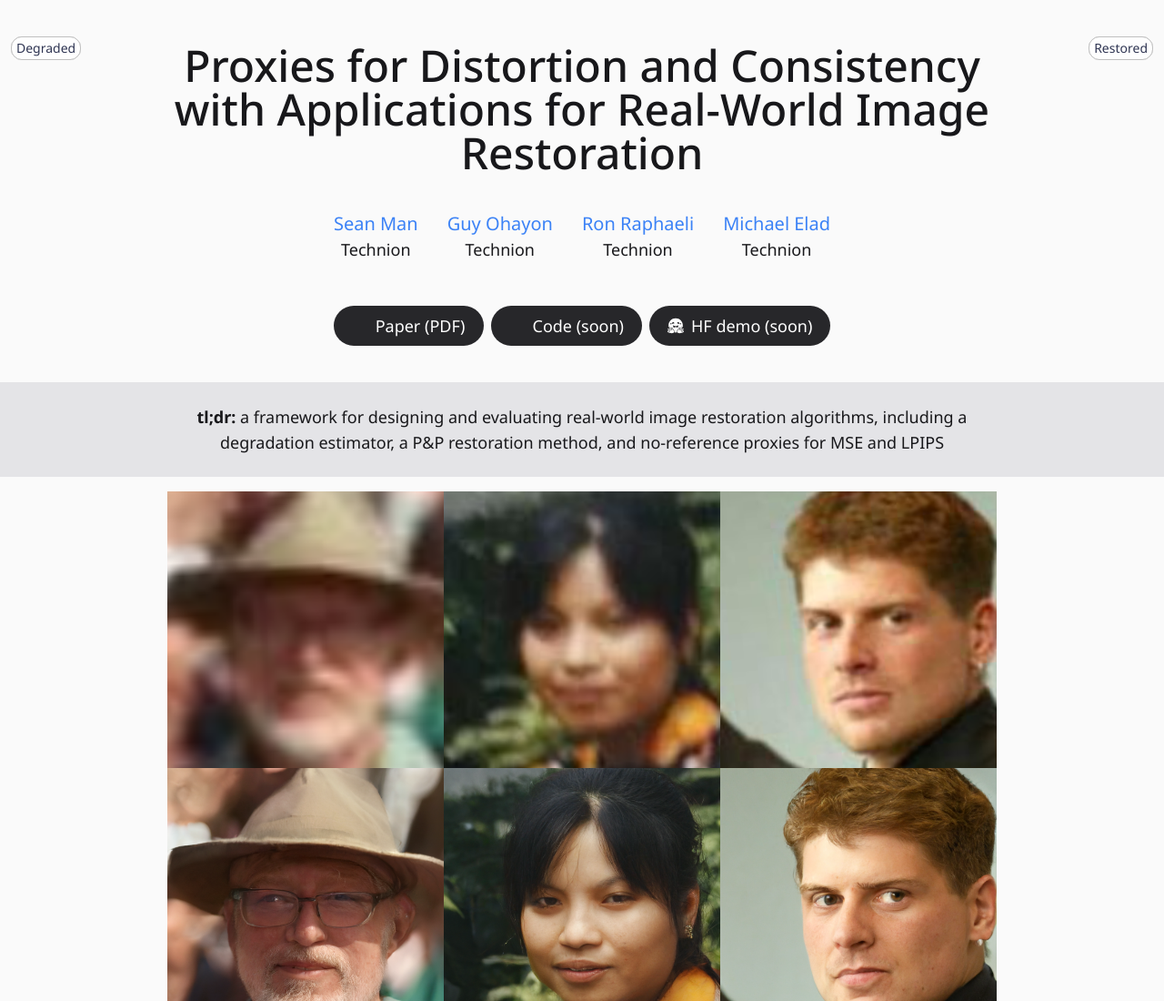
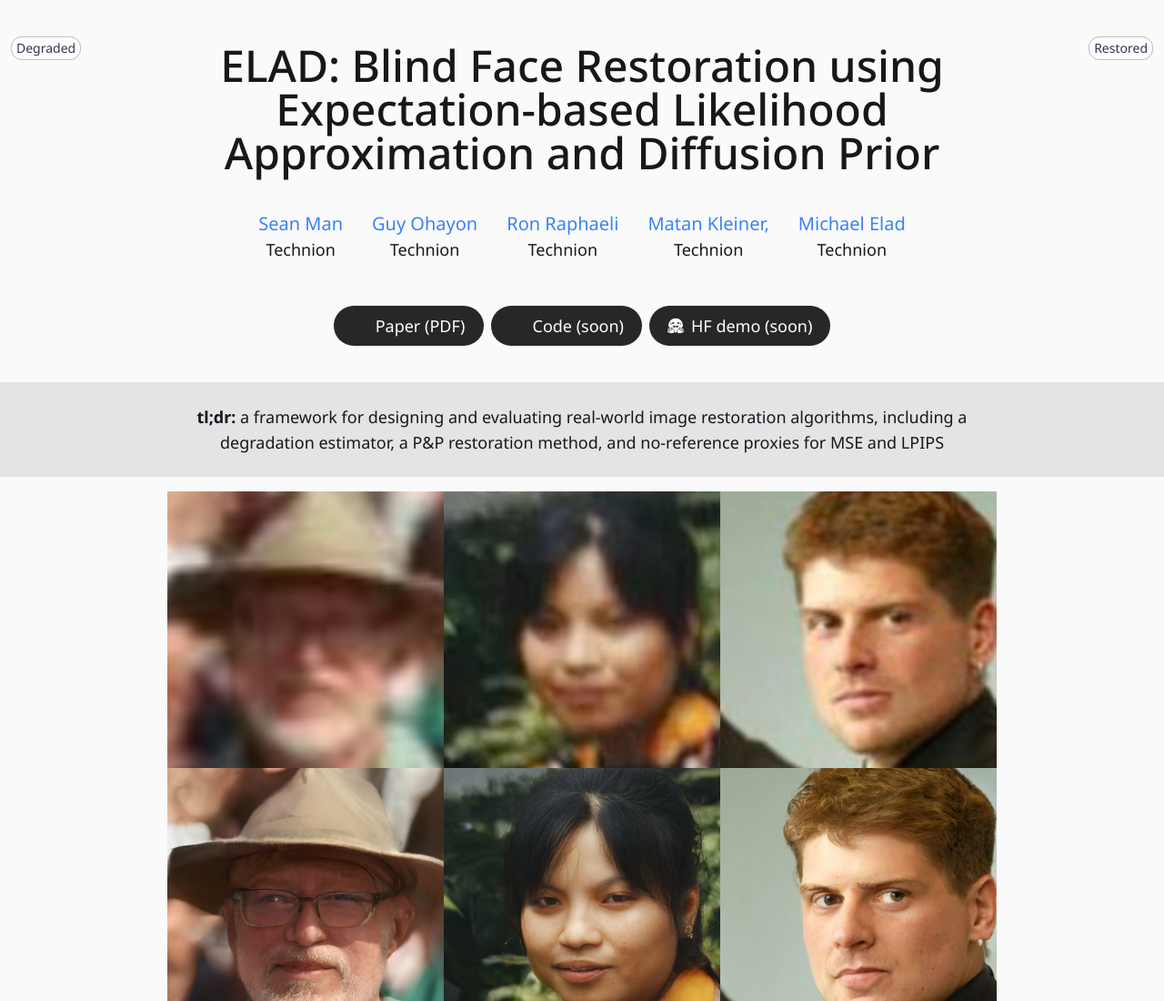
Before and after one commit to man-sean/elad-website, an Astro site: page / in a window 1280 px wide. Shown: the top 1100 px of the page at 91% size. Built offline with nearby package versions, Linux system fonts and the light colour scheme; Astro itself is replaced by a stand-in of ours; some icons are missing.

Commit message:
Update Title and Authors

```diff
--- a/src/pages/index.mdx
+++ b/src/pages/index.mdx
@@ -1,6 +1,6 @@
 ---
 layout: ../layouts/Layout.astro
-title: "Proxies for Distortion and Consistency with Applications for Real-World Image Restoration"
+title: "ELAD: Blind Face Restoration using Expectation-based Likelihood Approximation and Diffusion Prior"
 description: Solve inverse problems with latent diffusion models by mimicking degradations in the latent space
 favicon: face.svg
 thumbnail: thumbnail.png
@@ -54,6 +54,11 @@ export const components = {pre: CodeBlock, table: Table}
     {
       name: "Ron Raphaeli",
       url: "https://scholar.google.com/citations?user=kJeQaucAAAAJ&hl=en",
+      institution: "Technion",
+    },
+    {
+      name: "Matan Kleiner,",
+      url: "https://scholar.google.com/citations?hl=en&user=n3R271gAAAAJ",
       institution: "Technion",
     },
     {
```
